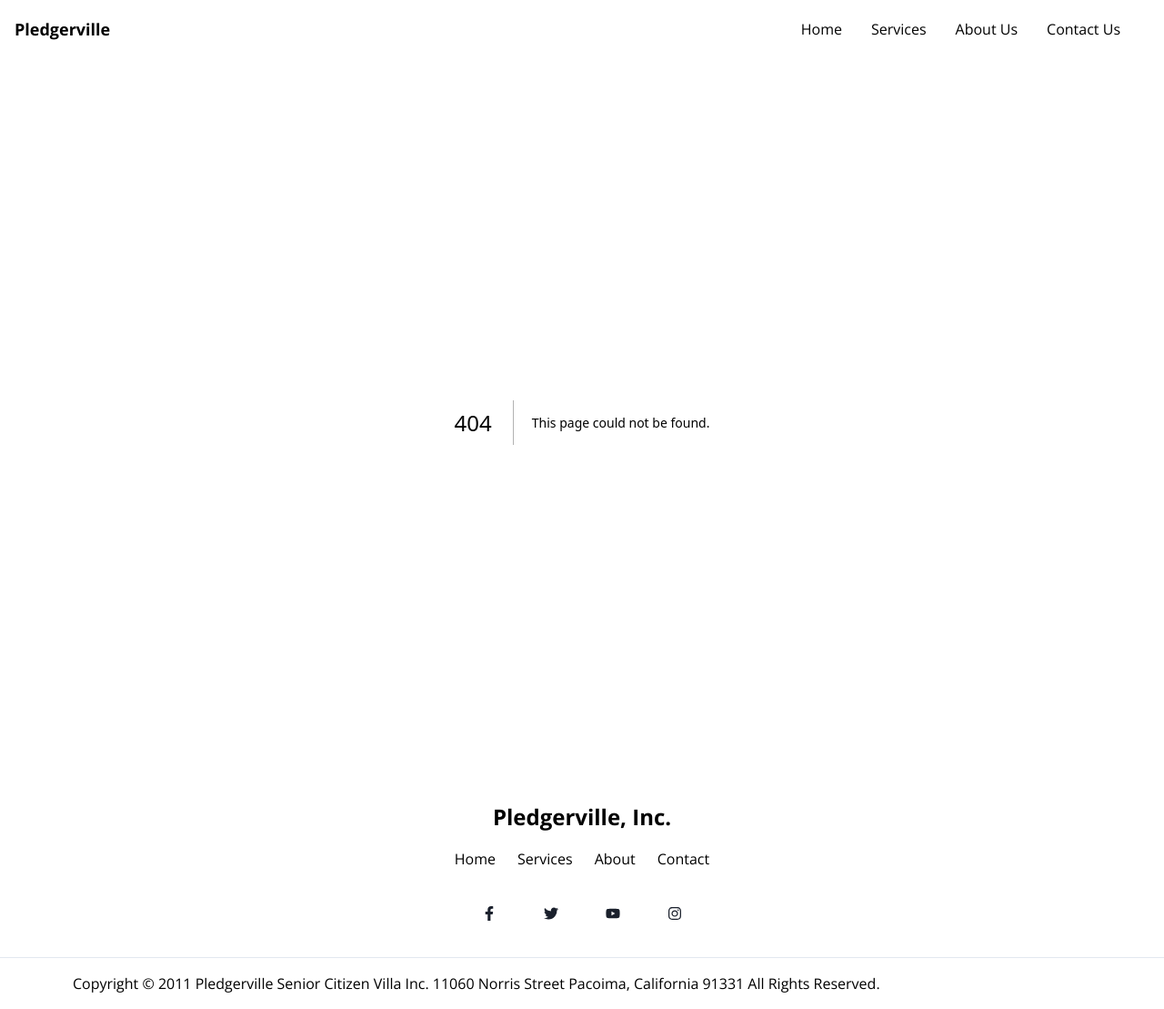
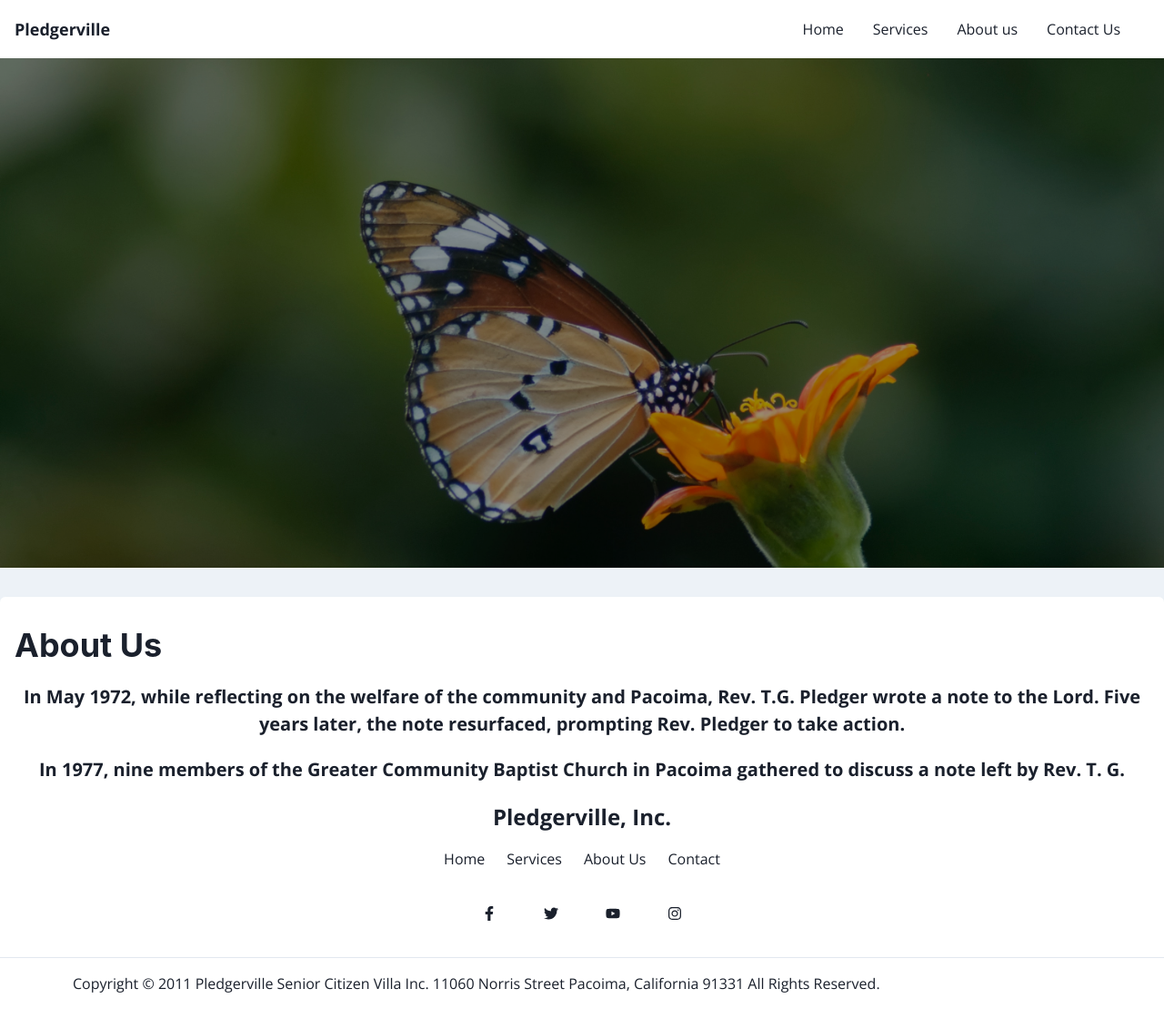
Before and after one commit to Pledgerville/next-app, a Next.js app: page /AboutPage in a window 1280 px wide. Before the commit this address had no page. Shown: the whole page at 91% size. Built offline with nearby package versions, Linux system fonts and the light colour scheme.

Commit message:
create about us single page and routing from home page

```diff
--- a/src/components/Feature/Feature.tsx
+++ b/src/components/Feature/Feature.tsx
@@ -10,8 +10,8 @@ import React from 'react';
 
 const Feature: React.FC = () => {
   return (
-    <Container maxW='8xl' paddingLeft={530} paddingBottom={2} paddingTop={50} >
-      <SimpleGrid columns={{ base: 1, md: 2 }} spacing={28}>
+    <Container maxW='8xl' paddingLeft={530} paddingBottom={2} paddingTop={60} >
+      <SimpleGrid columns={{ base: 1, md: 2 }} spacing={50}>
         <Flex direction='row' gap={4}>
           <Flex direction='column' w='full' h='full' alignItems='stretch' flexGrow={1} gap={3}>
             <Image src='/black-man-cooking.jpg' alt='Black man cooking' rounded='md' objectFit='cover' width='600px' height='390px' paddingTop={110} />
--- a/src/components/Footer/Footer.tsx
+++ b/src/components/Footer/Footer.tsx
@@ -58,7 +58,7 @@ const Footer: React.FC<FooterProps> = () => {
         <Stack direction={'row'} spacing={6}>
           <Link href={'#'}>Home</Link>
           <Link href={'#'}>Services</Link>
-          <Link href={'#'}>About</Link>
+          <Link href={'/AboutPage'}>About Us</Link>
           <Link href={'#'}>Contact</Link>
         </Stack>
         <Stack direction={'row'} spacing={1}>
--- a/src/components/Navbar/Navbar.tsx
+++ b/src/components/Navbar/Navbar.tsx
@@ -46,7 +46,11 @@ const Navbar: React.FC<NavbarProps> = () => {
         >
           <NavItem to='/'>Home</NavItem>
           <NavItem to='/services'>Services</NavItem>
-          <NavItem to='/about-us'>About Us</NavItem>
+          <NavItem to='/AboutPage'>
+            <Text>
+                <Link href="/AboutPage">About us</Link>
+            </Text>
+          </NavItem>
           <NavItem to='/contact-us'>Contact Us</NavItem>
         </Flex>
       </Box>
--- a/src/components/AboutUs/about_us.tsx
+++ b/src/pages/AboutPage.tsx
@@ -13,7 +13,7 @@ import {
 
   type AboutUsProps = {};
 
-  const About_Us: React.FC<AboutUsProps> = () => {
+  const AboutPage: React.FC<AboutUsProps> = () => {
     return (
       <Box h="100vh" overflowY="scroll">
         <Box pos="relative" w="100%" h="70vh">
@@ -30,7 +30,7 @@ import {
             left="0"
             w="100%"
             h="100%"
-            bg="rgba(0, 0, 0, 0.2)"
+            bg="rgba(0, 0, 0, 0.4)"
           />
         </Box>
         <Box
@@ -48,17 +48,17 @@ import {
           <Heading as="h2" size="xl" mb="5">
             About Us
           </Heading>
-          <Text fontSize="2xl" textAlign="center" mb="5" fontWeight="semibold">
+          <Text fontSize="xl" textAlign="center" mb="5" fontWeight="semibold">
             In May 1972, while reflecting on the welfare of the community and Pacoima, Rev. T.G. Pledger wrote a note to the Lord. Five years later, the note resurfaced, prompting Rev. Pledger to take action.
           </Text>
-          <Text fontSize="2xl" textAlign="center" mb="5" fontWeight="semibold">
+          <Text fontSize="xl" textAlign="center" mb="5" fontWeight="semibold">
            In 1977, nine members of the Greater Community Baptist Church in Pacoima gathered to discuss a note left by Rev. T. G. Pledger that expressed concern for the welfare of the community's seniors and handicapped. The group formed a Planning Committee led by Mrs. Earlene Stepney and Mrs. Eula C. Rose to pursue building a facility to meet these needs. After seeking information from the Department of Housing and Urban Development (HUD) in Washington, D.C., the committee was introduced to a Planning, Architect, Engineering Management, and Consulting Firm by Mr. Ken Thomas. The firm submitted a proposal for a senior citizens housing project, but it was not approved by HUD. With legal guidance from Bryce D. Wisner, Esq., the Planning Committee reported its findings to the Executive Board of Greater Community Baptist Church in July 1978. As a result, a Board of Directors was established, and the chartered name PLEDGERVILLE SENIOR CITIZENS VILLA, INC. was chosen.          </Text>
-          <Text fontSize="2xl" textAlign="center" mb="5" fontWeight="semibold">
+          <Text fontSize="xl" textAlign="center" mb="5" fontWeight="semibold">
           </Text>
-          <Text fontSize="2xl" textAlign="center" mb="5" fontWeight="semibold">
+          <Text fontSize="xl" textAlign="center" mb="5" fontWeight="semibold">
            The corporation secured the services of Barker Management Inc., Mr. Byron Barker, President, and Edward C.Barker and Associates, Architects, and with the guidance of the Consultant, new proposals were submitted to HUD requiring many changes before the project was finally funded in September 1980 in the amount of $3.99 million. The Barkers drafted another proposal for the project, which they resubmitted to HUD, and it was approved at a total cost of $6,051,700.00. Groundbreaking ceremonies were held on February 19, 1983, and construction began a week later. Occupancy occurred in March 1984, and the facility currently boasts a 90% occupancy rate.
           </Text>
-          <Text fontSize="2xl" textAlign="center" mb="5" fontWeight="semibold">
+          <Text fontSize="xl" textAlign="center" mb="5" fontWeight="semibold">
            In September 1980, Pledgerville Senior Citizens Villa, Inc. secured funding of $3.99 million from HUD with the help of Barker Management Inc., led by President Byron Barker, and Edward C. Barker and Associates, Architects. However, the project required additional funding to cover the total cost of $6,051,700.00. To secure the remaining funding, the Barkers drafted a new proposal that was approved by HUD. Groundbreaking ceremonies were held on February 19, 1983, and construction began a week later. By March 1984, the facility was ready for occupancy and currently has a 90% occupancy rate.
           </Text>
           <Text fontSize="2xl" textAlign="center" mb="5" fontWeight="semibold">
@@ -75,4 +75,4 @@ import {
     );
   };
 
-  export default About_Us;
+  export default AboutPage;
```
Also changed, not shown: src/pages/index.tsx (+3 -5 lines).
